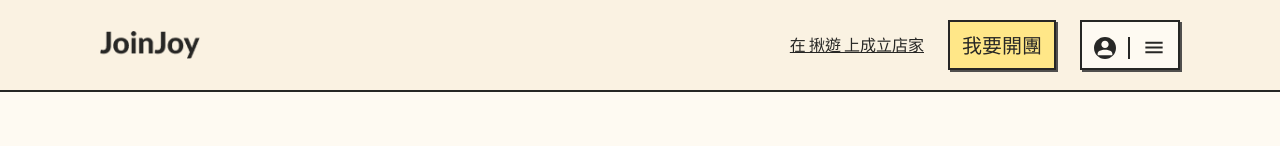
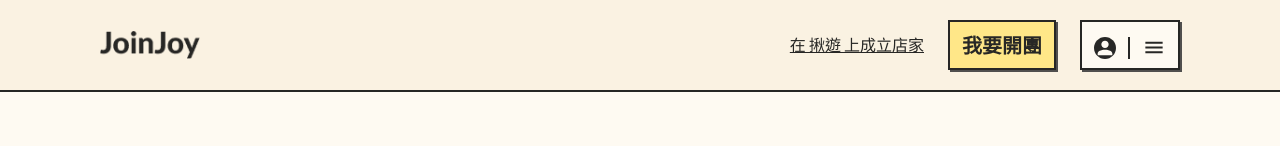
Before and after one commit to star82620/join-joy, a Next.js app: page /user in a window 1280 px wide. Shown: the top 146 px of the page. Built offline with nearby package versions, Linux system fonts and the light colour scheme.

Commit message:
update/ adjust button style

```diff
--- a/common/components/GeneralButton/data.tsx
+++ b/common/components/GeneralButton/data.tsx
@@ -7,6 +7,7 @@ export type ButtonType = {
   onClick?: (event: React.MouseEvent<HTMLElement>) => void | undefined;
   isDisabled?: boolean;
   className?: string;
+  wrapper?: "rounded" | "square";
 };
 
 // appearance 按鈕樣式
--- a/common/components/GeneralButton/index.tsx
+++ b/common/components/GeneralButton/index.tsx
@@ -1,5 +1,4 @@
 import React from "react";
-import clsx from "clsx";
 import { ButtonType, dataSet } from "./data";
 
 // 執行此元件 function：給予對應的 props（type、text、callback function），輸出結果為 button
@@ -10,28 +9,29 @@ export default function GeneralButton({
   appearance,
   children,
   onClick,
-  isDisabled,
+  isDisabled = false,
+  wrapper = "square",
   className,
 }: ButtonType) {
-  const defaultStyle = dataSet[appearance].default;
-  const hoverStyle = dataSet[appearance].hover;
-  const activeStyle = dataSet[appearance].active;
-  const disabledStyle = dataSet[appearance].disabled;
-  const textColor = dataSet[appearance].textColor;
+  const defaultColor = dataSet[appearance].default || null;
+  const hoverColor = dataSet[appearance].hover || null;
+  const activeColor = dataSet[appearance].active || null;
+  const disabledColor = dataSet[appearance].disabled || null;
+  const textColor = dataSet[appearance].textColor || null;
+  const disabledStyle = isDisabled ? disabledColor : "";
+  const roundedBtnStyle = "rounded text-sm";
+  const squareBtnStyle =
+    "shadow-btn text-xl md:text-xs active:shadow-none active:translate-x-0.5 active:translate-y-0.5";
+  const isRounded = wrapper === "rounded";
+  const btnStyle = isRounded ? roundedBtnStyle : squareBtnStyle;
 
   return (
     <button
-      className={clsx(
-        "border-2 border-gray-950 shadow-btn",
-        "px-3 py-2 h-fit text-xl md:text-xs",
-        textColor,
-        defaultStyle,
-        hoverStyle,
-        activeStyle,
-        isDisabled ? disabledStyle : "",
-        "active:shadow-none active:translate-x-0.5 active:translate-y-0.5",
-        className
-      )}
+      className={`border-2 border-gray-950 px-3 py-2 h-fit font-semibold
+        ${btnStyle}
+        ${textColor} ${defaultColor} ${hoverColor} ${activeColor} ${disabledStyle}
+        ${className}
+        `}
       type={type}
       onClick={onClick}
       disabled={isDisabled}
```
